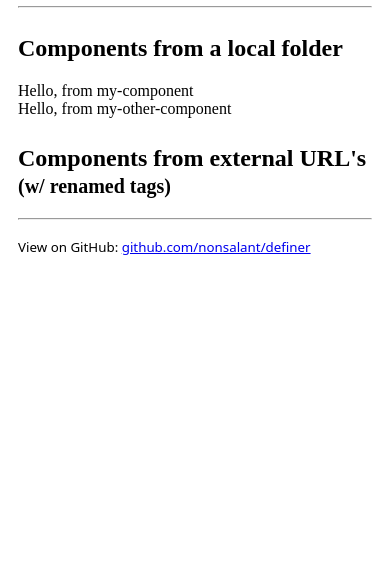
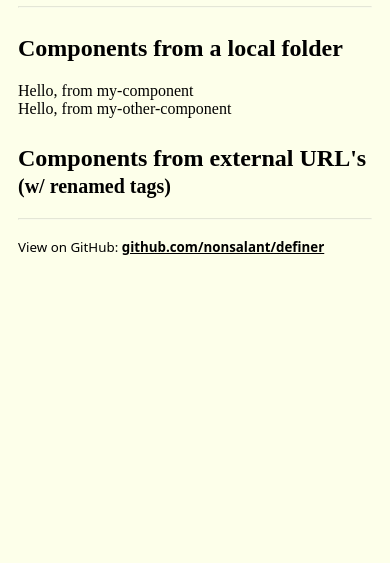
Before and after one commit to nonsalant/definer, a plain HTML site: page demo/index.html in a window 390 px wide. Shown: the part 281-844 px from the top of the page. Drawn offline with Linux system fonts and the light colour scheme.

Commit message:
demo styles

```diff
--- /dev/null
+++ b/demo/checkered-bg.css
@@ -0,0 +1,58 @@
+html:before {
+	--line: light-dark(hsl(0 0% 10% / 0.25), hsl(0 0% 100% / 0.15));
+	--s: max(2vw, 0.725lh);
+	--_g: transparent 90deg, var(--line) 0;
+	background: conic-gradient(from 90deg at 1px 1px, var(--_g)) 0 0 / var(--s) var(--s);
+	background-position: -.5px -.5px;
+	/* background-position: -.5px 100%; */
+	content: "";
+	height: 100vh;
+	width: 100vw;
+	position: fixed;
+	-webkit-mask: linear-gradient(60deg, transparent 77%, #fff), linear-gradient(-60deg, transparent 77%, #fff);
+	mask: linear-gradient(60deg, transparent 77%, #fff), linear-gradient(-60deg, transparent 77%, #fff);
+	top: 0;
+	transform-style: flat;
+	pointer-events: none;
+	z-index: -1;
+
+    @media (max-width: 85em) {
+        --s: 2.5vw;
+        mask:
+            linear-gradient(60deg, transparent 80%, white),
+            linear-gradient(-60deg, transparent 80%, white);
+    }
+    @media (max-width: 65rem) {
+        --s: 3.33vw;
+        mask:
+            linear-gradient(60deg, transparent 80%, white),
+            linear-gradient(-60deg, transparent 80%, white),
+            linear-gradient(0deg, transparent 93%, white);
+    }
+    @media (max-width: 53rem) {
+        --s: 5vw;
+        mask:
+            linear-gradient(60deg, transparent 82%, white),
+            linear-gradient(-60deg, transparent 82%, white),
+            linear-gradient(0deg, transparent 80%, white);
+    }
+}
+
+body {
+    background-color: light-dark(#FDFFEA, #101821);
+    background-color: light-dark(#FDFFEA, #111);
+}
+
+a {
+    color: inherit;
+    font-weight: bold;
+    /* text-decoration: none; */
+    &:hover {
+        text-decoration: underline;
+        opacity: 0.8;
+    }
+}
+
+hr {
+    opacity: 0.25;
+}
--- a/demo/index.html
+++ b/demo/index.html
@@ -8,11 +8,12 @@
         html { color-scheme: light dark; }
         body {
             max-width: min(60rem, 100%); min-height: 80dvh;
-            margin: auto 0; padding: 1lh;
+            margin: 0 auto; padding: 1lh;
             align-content: center; justify-items: center;
         }
         .wrapper > * + * { margin-top: 1lh; }
     </style>
+    <link rel="stylesheet" href="checkered-bg.css">
 
     <script type="module" src="../definer.js?load=my-component,my-other-component">
     </script>
```
